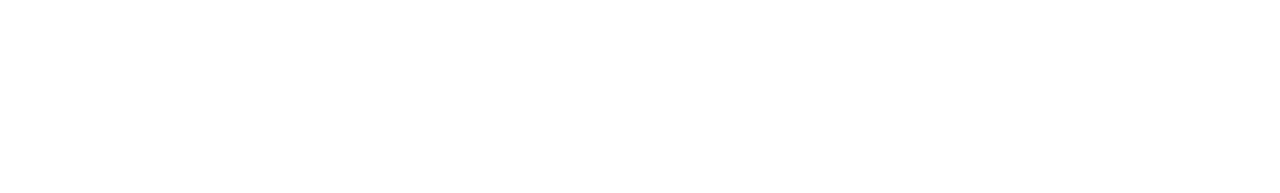
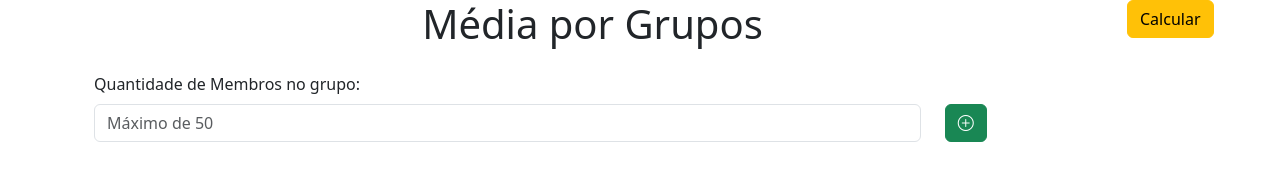
Before and after one commit to Danielmtdc16/n1_web_programming, a plain HTML site: page index.html in a window 1280 px wide. Drawn offline with nearby package versions, Linux system fonts and the light colour scheme.

Commit message:
criando estrutura do site

```diff
--- a/index.html
+++ b/index.html
@@ -4,8 +4,11 @@
 <head>
     <meta charset="UTF-8">
     <meta name="viewport" content="width=device-width, initial-scale=1.0">
-    <link href="https://cdn.jsdelivr.net/npm/bootstrap@5.3.3/dist/css/bootstrap.min.css" rel="stylesheet" integrity="sha384-QWTKZyjpPEjISv5WaRU9OFeRpok6YctnYmDr5pNlyT2bRjXh0JMhjY6hW+ALEwIH" crossorigin="anonymous">
-    <script src="https://cdn.jsdelivr.net/npm/bootstrap@5.3.3/dist/js/bootstrap.bundle.min.js" integrity="sha384-YvpcrYf0tY3lHB60NNkmXc5s9fDVZLESaAA55NDzOxhy9GkcIdslK1eN7N6jIeHz" crossorigin="anonymous"></script>
+    <link href="https://cdn.jsdelivr.net/npm/bootstrap@5.3.3/dist/css/bootstrap.min.css" rel="stylesheet"
+        integrity="sha384-QWTKZyjpPEjISv5WaRU9OFeRpok6YctnYmDr5pNlyT2bRjXh0JMhjY6hW+ALEwIH" crossorigin="anonymous">
+    <script src="https://cdn.jsdelivr.net/npm/bootstrap@5.3.3/dist/js/bootstrap.bundle.min.js"
+        integrity="sha384-YvpcrYf0tY3lHB60NNkmXc5s9fDVZLESaAA55NDzOxhy9GkcIdslK1eN7N6jIeHz"
+        crossorigin="anonymous"></script>
     <link rel="stylesheet" href="https://cdn.jsdelivr.net/npm/bootstrap-icons@1.11.3/font/bootstrap-icons.min.css">
 
     <link rel="stylesheet" href="style.css">
@@ -15,6 +18,46 @@
 
 <body>
 
+    <div class="container main-site">
+        <div class="row">
+            <div class="col-lg-11 mb-4">
+                <div class="container main-content">
+                    <h1 class="text-center mb-4">
+                        Média por Grupos
+                    </h1>
+
+                    <div class="row mb-4">
+                        <div class="col-sm-10 mb-sm-0 mb-4">
+                            <label for="exampleFormControlInput1" class="form-label">Quantidade de Membros no
+                                grupo:</label>
+                            <input type="email" class="form-control" id="number-members-input"
+                                placeholder="Máximo de 50">
+                        </div>
+                        <div class="col-sm-2 align-self-end">
+                            <button type="button" class="btn btn-success" id="calculate-button"
+                                onclick="generate_groups()">
+                                <i class="bi bi-plus-circle"></i>
+                            </button>
+                        </div>
+                    </div>
+
+                    <div class="container groups">
+
+                    </div>
+                </div>
+            </div>
+            <div class="col-lg-1 align-self-start">
+                <div class="row align-items-center">
+                    <div class="col">
+                        <button type="button" class="btn btn-warning" onclick="calculate_average()">Calcular</button>
+                    </div>
+                    <div class="col" id="result-field">
+
+                    </div>
+                </div>
+            </div>
+        </div>
+    </div>
 
     <script src="script.js"></script>
 </body>
```
